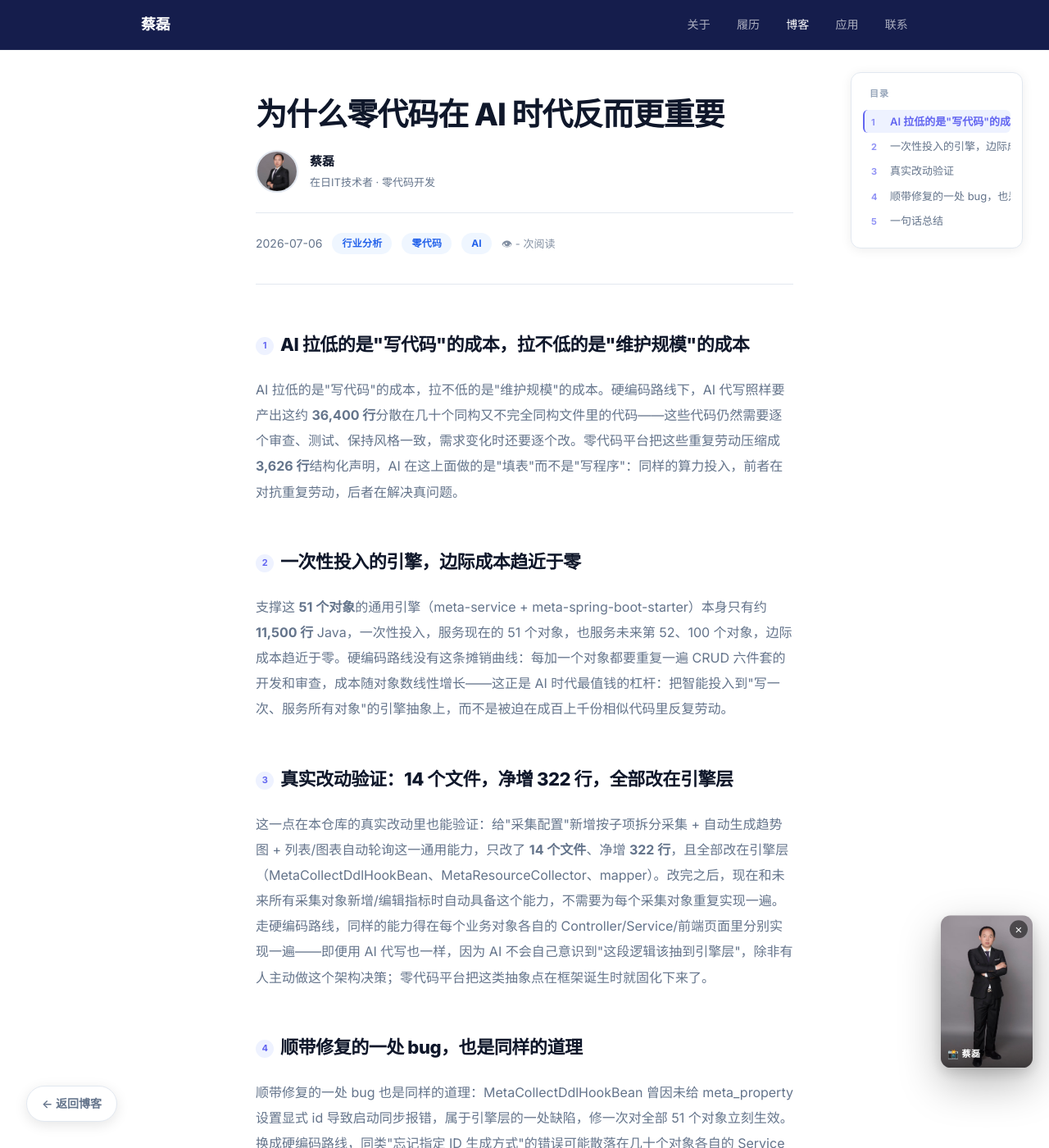
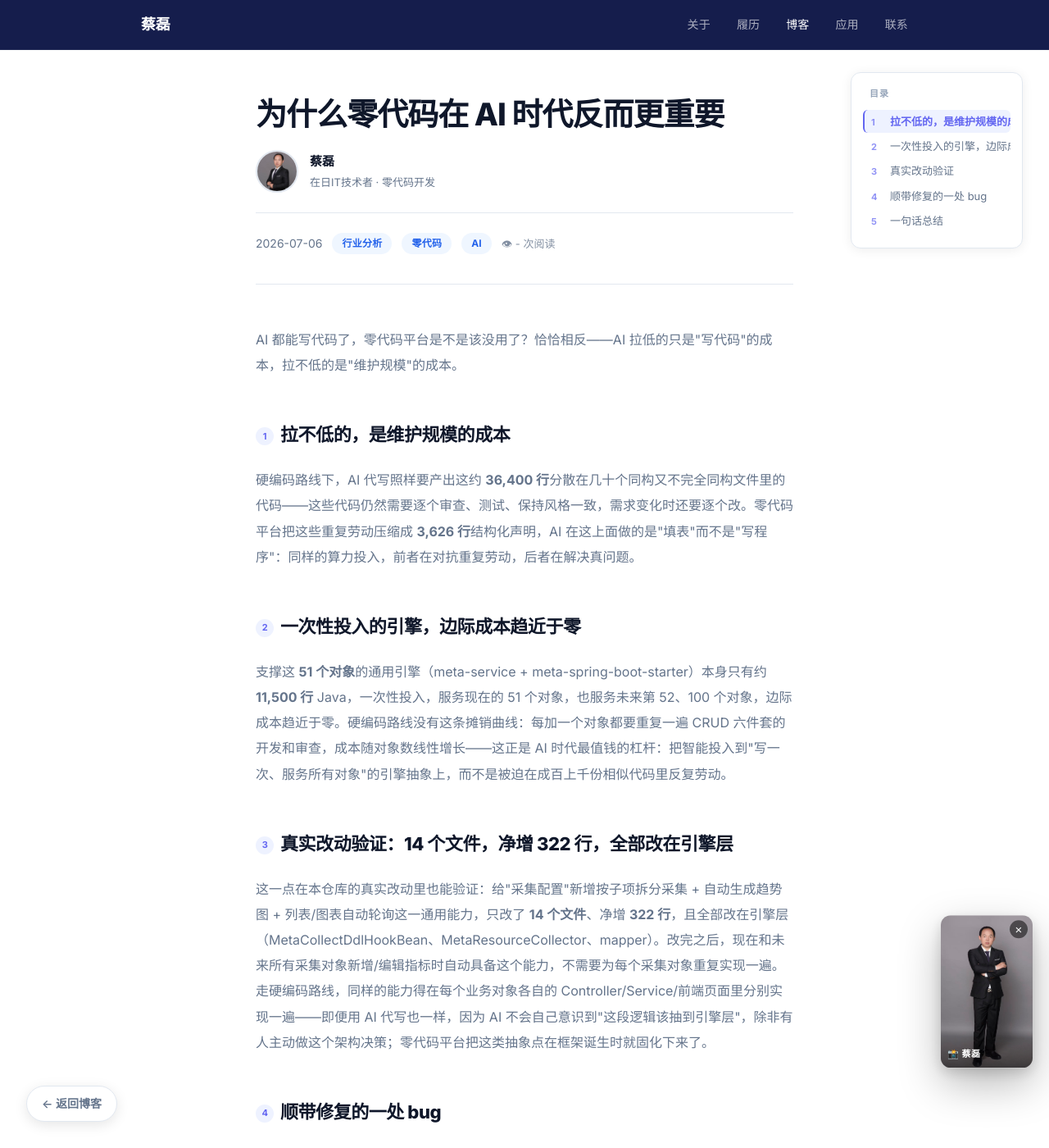
Before and after one commit to jiaodacailei/jiaodacailei.github.io, a Jekyll site: the page built from docs/blog/posts/why-zero-code-matters-in-ai-era.html, in a window 1280 px wide and 1400 px high. Shown: the whole window at 82% size. Built offline with Jekyll 4.4.1, drawn with Linux system fonts in a browser that asks for light colours; comment, search, counter and statistics services are not loaded.

Commit message:
Smooth out opening of why-zero-code-matters-in-ai-era.html

```diff
--- a/docs/blog/posts/why-zero-code-matters-in-ai-era.html
+++ b/docs/blog/posts/why-zero-code-matters-in-ai-era.html
@@ -9,9 +9,13 @@ render_with_liquid: false
 ---
     <div class="post-body">
 
-      <h2>AI 拉低的是"写代码"的成本，拉不低的是"维护规模"的成本</h2>
       <p>
-        AI 拉低的是"写代码"的成本，拉不低的是"维护规模"的成本。硬编码路线下，AI 代写照样要产出这约 <strong>36,400 行</strong>分散在几十个同构又不完全同构文件里的代码——这些代码仍然需要逐个审查、测试、保持风格一致，需求变化时还要逐个改。零代码平台把这些重复劳动压缩成 <strong>3,626 行</strong>结构化声明，AI 在这上面做的是"填表"而不是"写程序"：同样的算力投入，前者在对抗重复劳动，后者在解决真问题。
+        AI 都能写代码了，零代码平台是不是该没用了？恰恰相反——AI 拉低的只是"写代码"的成本，拉不低的是"维护规模"的成本。
+      </p>
+
+      <h2>拉不低的，是维护规模的成本</h2>
+      <p>
+        硬编码路线下，AI 代写照样要产出这约 <strong>36,400 行</strong>分散在几十个同构又不完全同构文件里的代码——这些代码仍然需要逐个审查、测试、保持风格一致，需求变化时还要逐个改。零代码平台把这些重复劳动压缩成 <strong>3,626 行</strong>结构化声明，AI 在这上面做的是"填表"而不是"写程序"：同样的算力投入，前者在对抗重复劳动，后者在解决真问题。
       </p>
 
       <h2>一次性投入的引擎，边际成本趋近于零</h2>
@@ -24,7 +28,7 @@ render_with_liquid: false
         这一点在本仓库的真实改动里也能验证：给"采集配置"新增按子项拆分采集 + 自动生成趋势图 + 列表/图表自动轮询这一通用能力，只改了 <strong>14 个文件</strong>、净增 <strong>322 行</strong>，且全部改在引擎层（MetaCollectDdlHookBean、MetaResourceCollector、mapper）。改完之后，现在和未来所有采集对象新增/编辑指标时自动具备这个能力，不需要为每个采集对象重复实现一遍。走硬编码路线，同样的能力得在每个业务对象各自的 Controller/Service/前端页面里分别实现一遍——即便用 AI 代写也一样，因为 AI 不会自己意识到"这段逻辑该抽到引擎层"，除非有人主动做这个架构决策；零代码平台把这类抽象点在框架诞生时就固化下来了。
       </p>
 
-      <h2>顺带修复的一处 bug，也是同样的道理</h2>
+      <h2>顺带修复的一处 bug</h2>
       <p>
         顺带修复的一处 bug 也是同样的道理：MetaCollectDdlHookBean 曾因未给 meta_property 设置显式 id 导致启动同步报错，属于引擎层的一处缺陷，修一次对全部 51 个对象立刻生效。换成硬编码路线，同类"忘记指定 ID 生成方式"的错误可能散落在几十个对象各自的 Service 实现里，很难一次性排查干净，也很难像结构化配置那样写脚本做一致性校验。
       </p>
```
